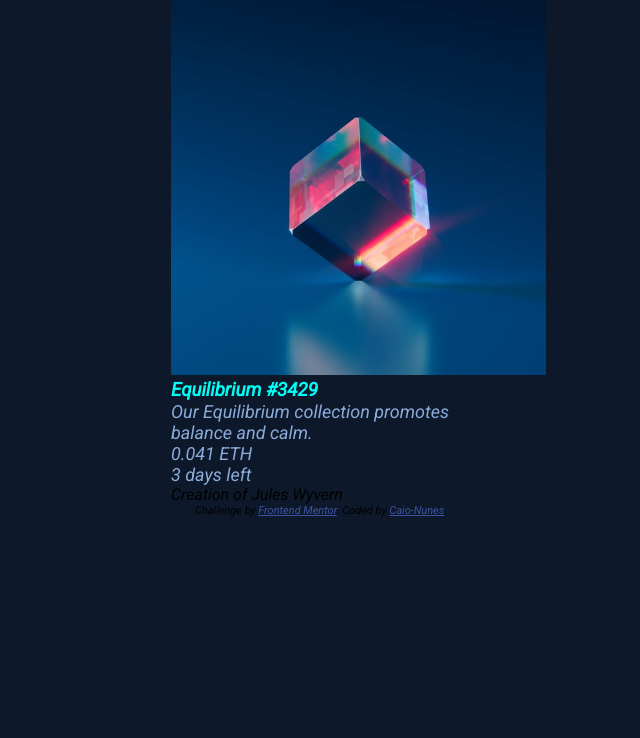
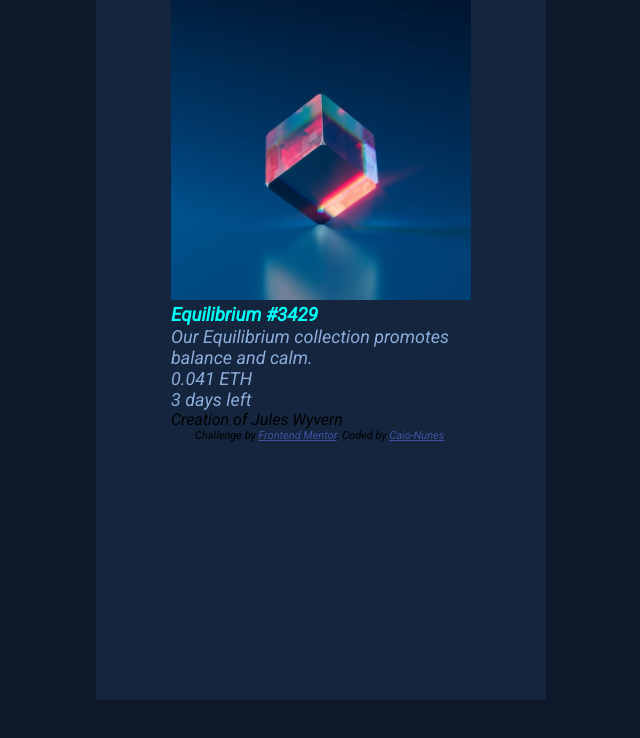
Before and after one commit to CaioNunesS/My-Card, a plain HTML site: page nft-preview-card-component-main/index.html in a window 1280 px wide. Shown: the whole page, without its empty margins (319-959 px from the left). Drawn offline with Linux system fonts and the light colour scheme.

Commit message:
alterações no css

```diff
--- a/nft-preview-card-component-main/style.css
+++ b/nft-preview-card-component-main/style.css
@@ -10,12 +10,30 @@
 body {
     background-color: hsl(217, 54%, 11%)
     }
+
+    .card
+    {background-color: hsl(216, 50%, 16%);
+    width: 450px;
+    height: 700px;
+    margin: 0 auto;
+    position: relative;
+    overflow: hidden;
+
+}
+
     .card-elements{
         width: 300px;
         height: 500px;
         margin: 0 auto;
 
     }
+    .card .card-elements .elements-banner{
+
+    height: 300px;
+
+    width: 100%;
+    }
+
 
 *{font-family: 'Roboto', sans-serif;}
 h3{
```
